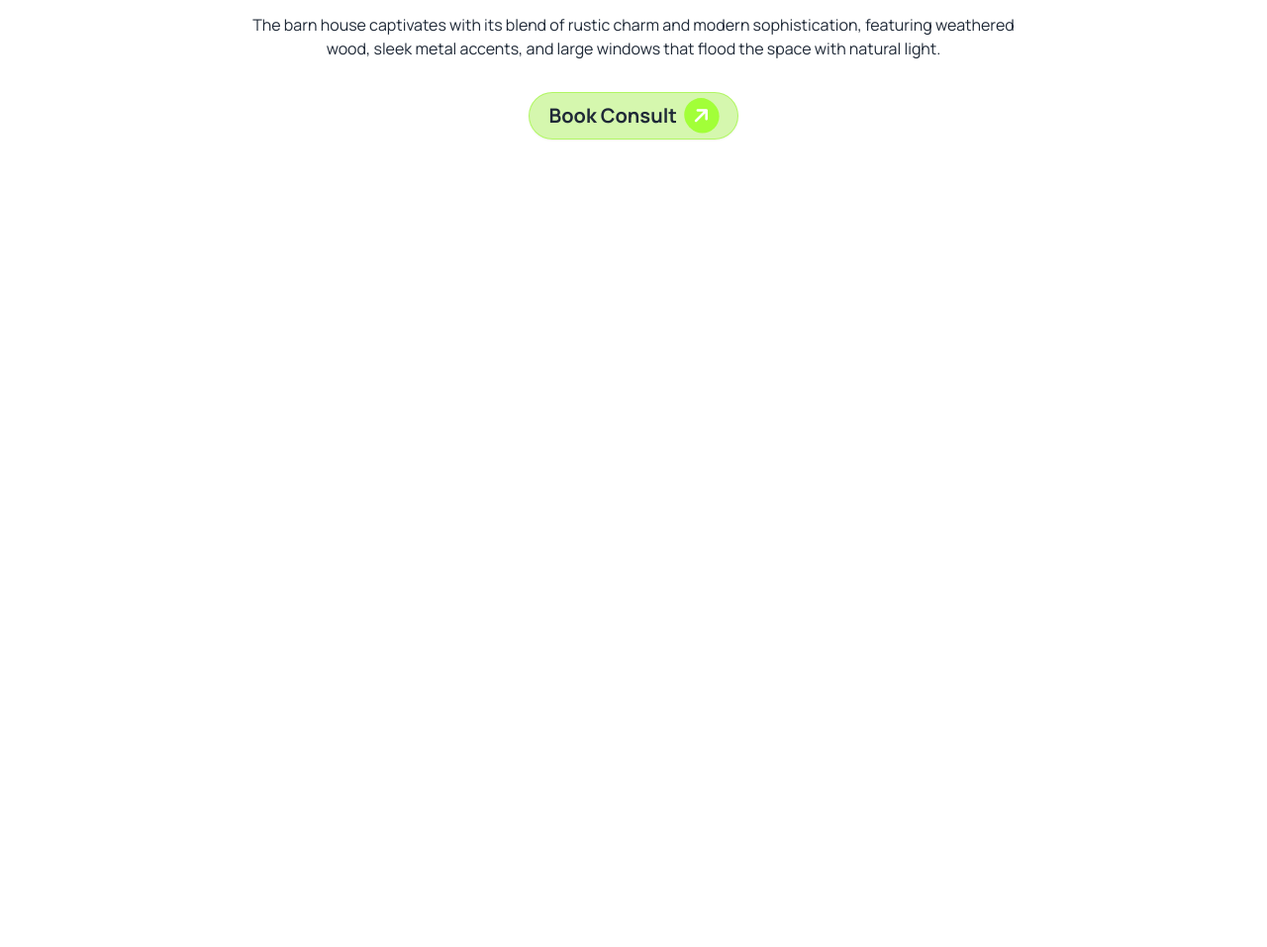
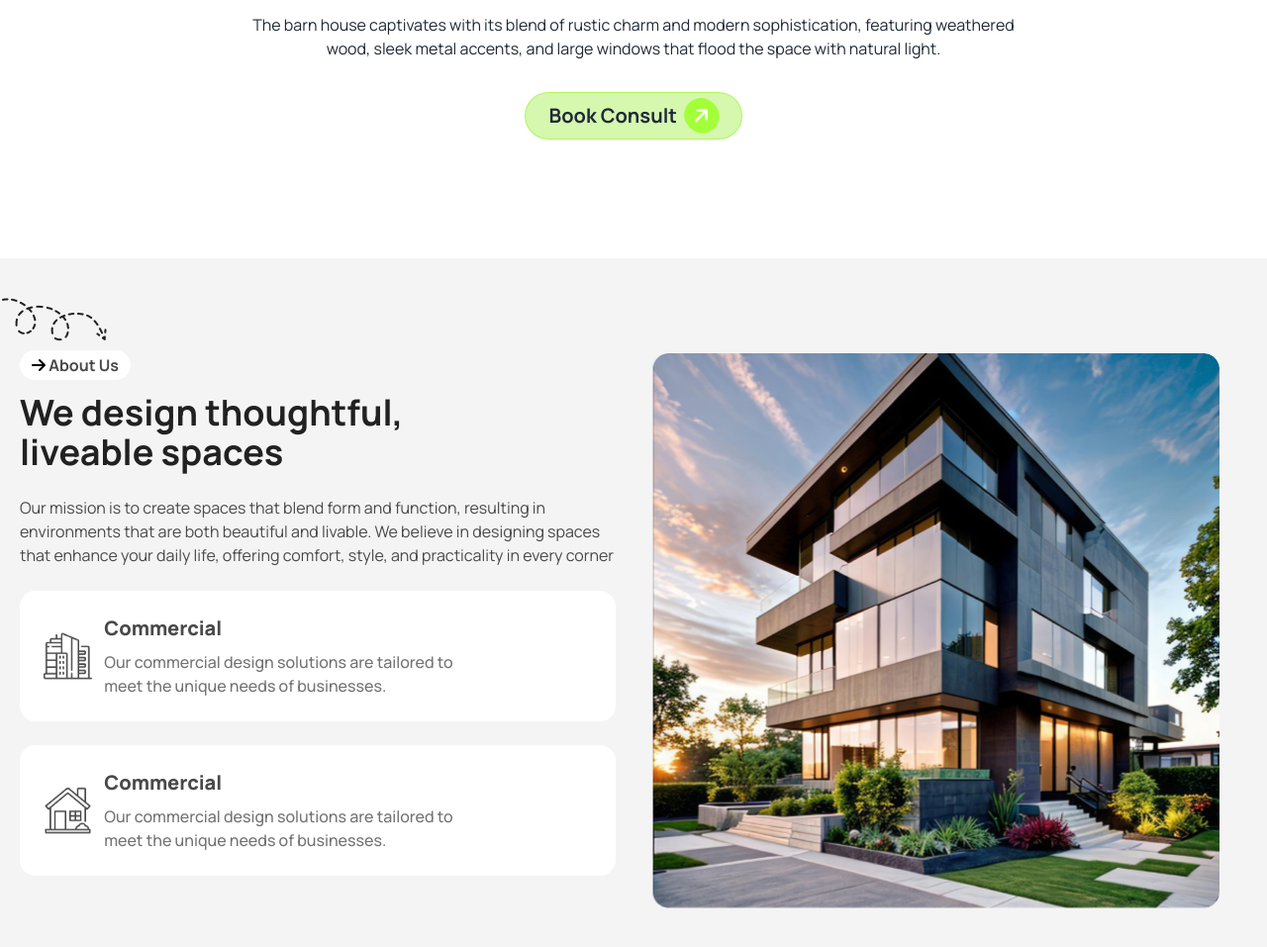
Before and after one commit to kausarahammed/Assignment-03, a plain HTML site: page index.html in a window 1280 px wide. Shown: the part 569-1526 px from the top of the page at 99% size. Before the commit the page ends 800 px from the top, so only its background shows below. Drawn offline with nearby package versions, Linux system fonts and the light colour scheme.

Commit message:
added design thoughtful section

```diff
--- a/index.html
+++ b/index.html
@@ -1,5 +1,6 @@
 <!DOCTYPE html>
 <html lang="en" data-theme="light">
+
 <head>
   <meta charset="UTF-8">
   <meta name="viewport" content="width=device-width, initial-scale=1.0">
@@ -11,7 +12,9 @@
   <link rel="preconnect" href="https://fonts.gstatic.com" crossorigin>
   <link href="https://fonts.googleapis.com/css2?family=Manrope:wght@200..800&display=swap" rel="stylesheet">
   <!-- font awesome cdn -->
-    <link rel="stylesheet" href="https://cdnjs.cloudflare.com/ajax/libs/font-awesome/6.6.0/css/all.min.css" integrity="sha512-Kc323vGBEqzTmouAECnVceyQqyqdsSiqLQISBL29aUW4U/M7pSPA/gEUZQqv1cwx4OnYxTxve5UMg5GT6L4JJg==" crossorigin="anonymous" referrerpolicy="no-referrer" />
+  <link rel="stylesheet" href="https://cdnjs.cloudflare.com/ajax/libs/font-awesome/6.6.0/css/all.min.css"
+    integrity="sha512-Kc323vGBEqzTmouAECnVceyQqyqdsSiqLQISBL29aUW4U/M7pSPA/gEUZQqv1cwx4OnYxTxve5UMg5GT6L4JJg=="
+    crossorigin="anonymous" referrerpolicy="no-referrer" />
   <!-- custom font and theme -->
   <script>
     tailwind.config = {
@@ -23,7 +26,7 @@
 
           }
               backgroundColor: {
-                    'bg-color':'linear-gradient(0.00deg, rgb(255, 255, 255),rgba(255, 255, 255, 0) 100%);'
+            'bg-color': 'linear-gradient(0.00deg, rgb(255, 255, 255),rgba(255, 255, 255, 0) 100%);'
           }
         }
       }
@@ -33,25 +36,29 @@
   <title>Interior</title>
 </head>
 <style>
-    .manrope  {
+  .manrope {
     font-family: "Manrope", sans-serif;
   }
 </style>
+
 <body class="manrope">
-    <!-- header section start -->
-    <header class="container mx-auto mt-8 md:mt-16">
+  <header class="container mx-auto mt-8 md:mt-16 ">
     <!-- nav container start -->
-         <nav class="grid items-center hidden">
+    <nav class="grid items-center hidden ">
       <div class="navbar bg-base-100">
         <div class="navbar-start  ">
           <div class="flex justify-center items-center left-0 ">
-                      <i class="fa-solid fa-arrow-right bg-[#ABEF5F] text-black -rotate-45 p-2  rounded-full hover:bg-gray-500  hover:text-white  transition duration-300 ease-in-out"></i>
-                  <a class="btn btn-ghost text-3xl font-extrabold  hover:text-blue-900 transition duration-300 ease-in-out">Rinterio</a>
+            <i
+              class="fa-solid fa-arrow-right bg-[#ABEF5F] text-black -rotate-45 p-2  rounded-full hover:bg-gray-500  hover:text-white  transition duration-300 ease-in-out"></i>
+            <a
+              class="btn btn-ghost text-3xl font-extrabold  hover:text-blue-900 transition duration-300 ease-in-out">Rinterio</a>
           </div>
         </div>
         <div class="navbar-center hidden md:hidden lg:flex  ">
           <ul class="menu menu-horizontal px-1 text-base text-[#737373]  gap-6">
-                    <li class="hover:text-[#494949] hover:font-bold hover:transition duration-300 ease-in-out  hover:border-none"><a>Home</a></li>
+            <li
+              class="hover:text-[#494949] hover:font-bold hover:transition duration-300 ease-in-out  hover:border-none">
+              <a>Home</a></li>
             <li class="hover:text-[#494949] hover:font-bold transition duration-300 ease-in-out "><a>Service</a></li>
             <li class="hover:text[#494949] hover:font-bold transition duration-300 ease-in-out"><a>Portfolio</a></li>
             <li class="hover:text-[#494949] hover:font-bold transition duration-300 ease-in-out"><a>Blogs</a></li>
@@ -60,37 +67,38 @@
         </div>
         <div class="navbar-end">
           <!-- search and shopping icons start-->
-                      <a><i class="fa-solid fa-magnifying-glass  bg-white border text-[#737373]    mr-3 p-3  rounded-full  hover:bg-gray-400   hover:text-white  transition duration-300 ease-in-out"></i></a>
-                     <a><i class="fa-solid fa-cart-shopping  bg-white border text-[#737373] mr-3 p-3 fill-none rounded-full hover:bg-gray-400  hover:text-white  transition duration-300 ease-in-out"></i></a>
+          <a><i
+              class="fa-solid fa-magnifying-glass  bg-white border text-[#737373]    mr-3 p-3  rounded-full  hover:bg-gray-400   hover:text-white  transition duration-300 ease-in-out"></i></a>
+          <a><i
+              class="fa-solid fa-cart-shopping  bg-white border text-[#737373] mr-3 p-3 fill-none rounded-full hover:bg-gray-400  hover:text-white  transition duration-300 ease-in-out"></i></a>
           <!-- search and shopping icons ends -->
 
           <!-- btn book consult and arrow icons start  -->
-                    <a class="btn bg-[#ABEF5F] px-5 py-0 text-center items-center rounded-[32px]  text-md font-bold hover:text-blue-900 hidden md:flex  "> Book Consult
-                      <i class="fa-solid fa-arrow-right bg-black text-white -rotate-45 p-2  rounded-full hover:bg-gray-500  hover:text-[#ABEF5F]  transition duration-300 ease-in-out"></i>
+          <a
+            class="btn bg-[#ABEF5F] px-5 py-0 text-center items-center rounded-[32px]  text-md font-bold hover:text-blue-900 hidden md:flex  ">
+            Book Consult
+            <i
+              class="fa-solid fa-arrow-right bg-black text-white -rotate-45 p-2  rounded-full hover:bg-gray-500  hover:text-[#ABEF5F]  transition duration-300 ease-in-out"></i>
           </a>
           <!-- btn book consult and arrow icons ends  -->
 
           <!-- sm device dropdown menu start -->
           <div class="dropdown">
             <div tabindex="0" role="button" class="btn btn-ghost lg:hidden ">
-                          <svg
-                            xmlns="http://www.w3.org/2000/svg"
-                            class="h-5 w-5"
-                            fill="none"
-                            viewBox="0 0 24 24"
+              <svg xmlns="http://www.w3.org/2000/svg" class="h-5 w-5" fill="none" viewBox="0 0 24 24"
                 stroke="currentColor">
-                            <path
-                              stroke-linecap="round"
-                              stroke-linejoin="round"
-                              stroke-width="2"
-                              d="M4 6h16M4 12h8m-8 6h16" />
+                <path stroke-linecap="round" stroke-linejoin="round" stroke-width="2" d="M4 6h16M4 12h8m-8 6h16" />
               </svg>
             </div>
-                        <ul  tabindex="0" class="menu menu-sm dropdown-content bg-base-100 rounded-box z-[1] mt-3 w-52 p-2 shadow">
-                            <li class="hover:text-[#494949] hover:font-semibold  transition duration-300 ease-in-out "><a>Service</a></li>
-                            <li class="hover:text[#494949] hover:font-semibold  transition duration-300 ease-in-out"><a>Portfolio</a></li>
-                            <li class="hover:text-[#494949] hover:font-semibold  transition duration-300 ease-in-out"><a>Blogs</a></li>
-                            <li class="hover:text-[#494949] hover:font-semibold  transition duration-300 ease-in-out"><a>Contact Us</a></li>
+            <ul tabindex="0" class="menu menu-sm dropdown-content bg-base-100 rounded-box z-[1] mt-3 w-52 p-2 shadow">
+              <li class="hover:text-[#494949] hover:font-semibold  transition duration-300 ease-in-out "><a>Service</a>
+              </li>
+              <li class="hover:text[#494949] hover:font-semibold  transition duration-300 ease-in-out"><a>Portfolio</a>
+              </li>
+              <li class="hover:text-[#494949] hover:font-semibold  transition duration-300 ease-in-out"><a>Blogs</a>
+              </li>
+              <li class="hover:text-[#494949] hover:font-semibold  transition duration-300 ease-in-out"><a>Contact
+                  Us</a></li>
           </div>
           <!-- sm device dropdown menu ends -->
         </div>
@@ -98,30 +106,95 @@
     <!-- nav container ends -->
 
     <!-- banner section start -->
-          <section class=" text-center px-[43px] space-y-6">
+    <section class=" text-center px-[43px] space-y-6 mb-10">
       <!-- banner img -->
       <div class="  text-center flex justify-center">
         <img src="./assets/banner.png" alt="">
       </div>
       <!-- banner content -->
       <div class="flex flex-col justify-center items-center text-center">
-                <h1 class="lg:text-6xl text-3xl text-[#212121] font-extrabold lg:w-2/3 ">A barn house of this design has a striking appearance</h1>
-                <p class="lg:text-base text-sm text-[#4949494] lg:w-2/3  lg:mt-6 mt-4">The barn house captivates with its blend of rustic charm and modern sophistication, featuring weathered wood, sleek metal accents, and large windows that flood the space with natural light.</p>
+        <h1 class="lg:text-6xl text-[28px] text-[#212121] font-extrabold lg:w-2/3 ">A barn house of this design has a
+          striking appearance</h1>
+        <p class="lg:text-base text-sm text-[#4949494] lg:w-2/3  lg:mt-6 mt-4">The barn house captivates with its blend
+          of rustic charm and modern sophistication, featuring weathered wood, sleek metal accents, and large windows
+          that flood the space with natural light.</p>
         <!-- banner btn -->
-                <a class="btn mt-8 bg-[#ABEF5F80] border border-[#acf757d8] px-5 py-0 text-center items-center rounded-[32px]  text-xl font-bold hover:text-blue-900 hidden md:flex  "> Book Consult
-                  <i class="fa-solid fa-arrow-right bg-[#a2ff38]  text-white -rotate-45 p-2  rounded-full hover:bg-gray-500  hover:text-[#ABEF5F]  transition duration-300 ease-in-out"></i>
+        <a
+          class="btn mt-8 bg-[#ABEF5F80] border border-[#acf757d8] px-5 py-0 text-center items-center rounded-[32px]  text-xl font-bold hover:text-blue-900 w-full  md:flex lg:w-[220px]">
+          Book Consult
+          <i
+            class="fa-solid fa-arrow-right bg-[#a2ff38]  text-white -rotate-45 p-2  rounded-full hover:bg-gray-500  hover:text-[#ABEF5F]  transition duration-300 ease-in-out"></i>
         </a>
       </div>
     </section>
     <!-- banner section ends -->
+  </header>
 
-    </header>
-    <!-- header section ends -->
-    <!-- main section start -->
-    <main></main>
-    <!-- main section ends -->
-    <!-- footer section start  -->
+
+  <main>
+
+    <section class="bg-[#F4F4F4] mx-auto">
+      <!-- design thoughtful section start -->
+      <div class="container grid md:grid-cols-2 gap-9 mx-auto lg:mt-[120px] lg:mb-[115px] lg:pt-24 lg:pb-28 p-5">
+        <!-- left site start -->
+        <div>
+          <div class="relative">
+            <span class="  mt-8"><img class="hidden lg:flex absolute -top-14 -left-10 " src="./assets/Vector.png"
+                alt=""></span>
+            <div class="text-center lg:text-left">
+              <a
+                class=" bg-white  text-[#494949]   w-32 py-1 px-3 hover:text-gray-500     rounded-3xl  text-base font-bold ">
+                <i
+                  class="fa-solid fa-arrow-right text-black hover:text-gray-500   transition duration-300 ease-in-out"></i>
+                About Us
+              </a>
+              <h2 class="text-4xl font-bold lg:w-3/4 text-[#212121] mt-4 mb-6">We design thoughtful, liveable spaces
+              </h2>
+              <p class="text-base text-[#494949]">Our mission is to create spaces that blend form and function,
+                resulting in environments that are both beautiful and livable. We believe in designing spaces that
+                enhance your daily life, offering comfort, style, and practicality in every corner</p>
+            </div>
+
+            <!-- card content start -->
+            <div class="flex gap-3 lg:items-center mt-6 bg-white p-6 rounded-2xl
+                ">
+              <div>
+                <img src="./assets/commercial.png" alt="">
+              </div>
+              <div>
+                <h4 class="text-xl font-extrabold text-[#494949] mb-2">Commercial</h4>
+                <p class=" text-base font-medium text-[#737373] lg:w-3/4">Our commercial design solutions are tailored
+                  to meet the unique needs of businesses.</p>
+              </div>
+            </div>
+            <div class="flex gap-3 lg:items-center mt-6 bg-white p-6 rounded-2xl">
+              <div>
+                <img src="./assets/residential.png" alt="">
+              </div>
+              <div>
+                <h4 class="text-xl font-extrabold text-[#494949] mb-2">Commercial</h4>
+                <p class=" text-base font-medium text-[#737373] lg:w-3/4">Our commercial design solutions are tailored
+                  to meet the unique needs of businesses.</p>
+              </div>
+            </div>
+            <!-- card content ends -->
+          </div>
+        </div>
+        <!-- left site ends -->
+
+        <!-- right site start -->
+        <div>
+          <img src="./assets/Rectangle.png" alt="">
+        </div>
+        <!-- right site ends -->
+      </div>
+      <!-- design thoughtful section ends -->
+    </section>
+  </main>
+
+
   <footer></footer>
-    <!-- footer section ends -->
+
 </body>
+
 </html>
```
Lines whose indentation alone changed are shown as unchanged.
